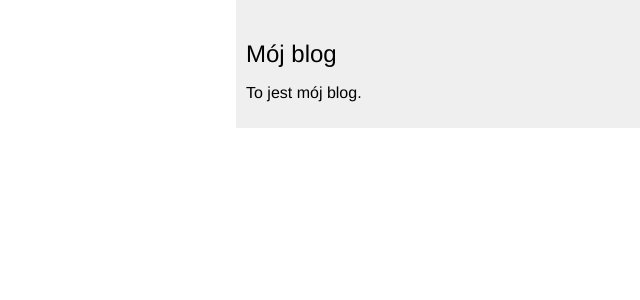
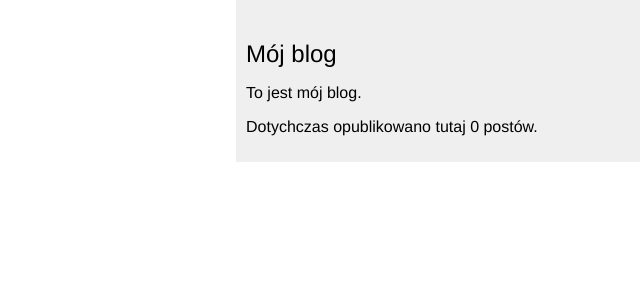
Before and after one commit to margareth91/blog-app, a Django app: template blog_app/templates/blog_app/base.html in a window 1280 px wide. Shown: the top 300 px of the page, without its empty margins (640-1280 px from the left). Run offline with Django 5.2, Linux system fonts and the light colour scheme; the template is opened without the code that fills it, so the values that code supplies are empty; parts of the project's set-up code (start-up, migrations or seed data) failed here and were passed over.

Commit message:
added total_posts to base template

```diff
--- a/blog_app/templates/blog_app/base.html
+++ b/blog_app/templates/blog_app/base.html
@@ -1,3 +1,4 @@
+{% load blog_tags %}
 {% load static %}
 
 <!DOCTYPE html>
@@ -16,6 +17,7 @@
     <div id="sidebar">
         <h2>Mój blog</h2>
             <p>To jest mój blog.</p>
+            <p>Dotychczas opublikowano tutaj {% total_posts %} postów.</p>
     </div>
 </body>
 </html>
```
